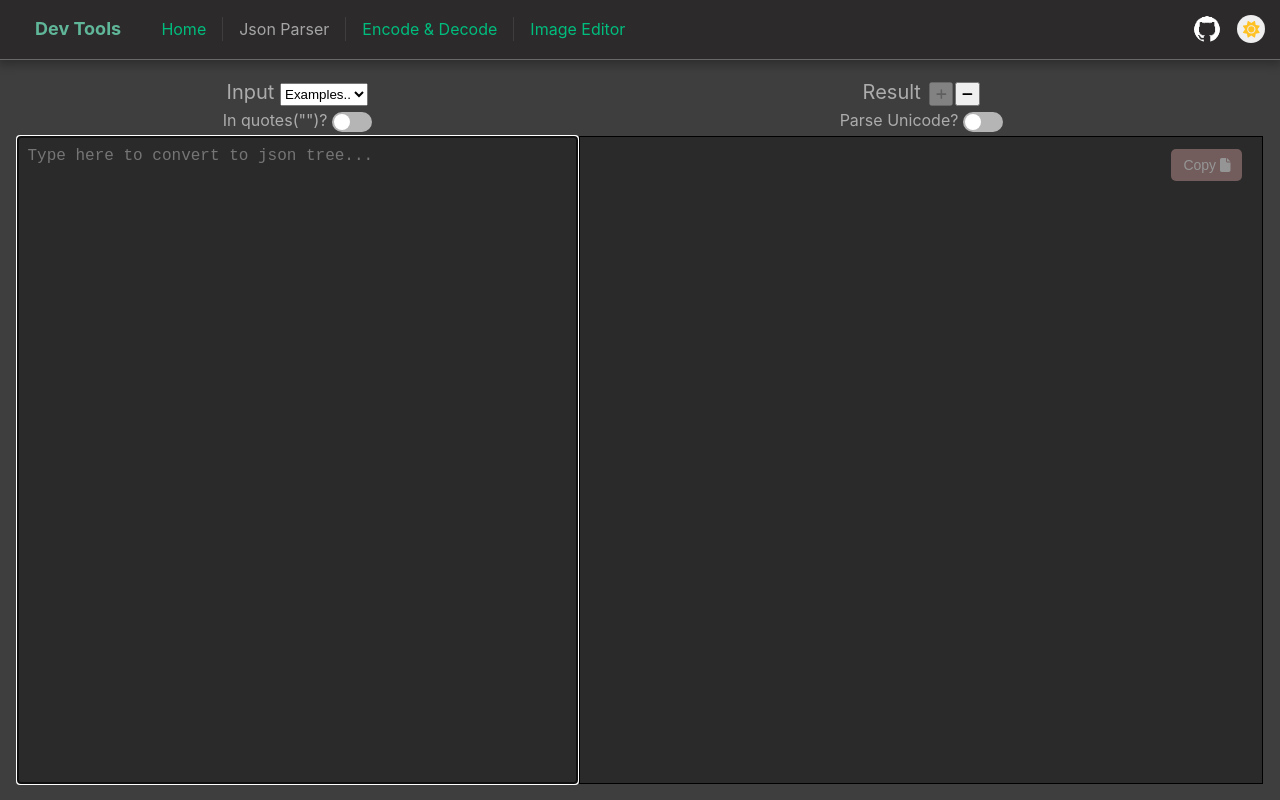
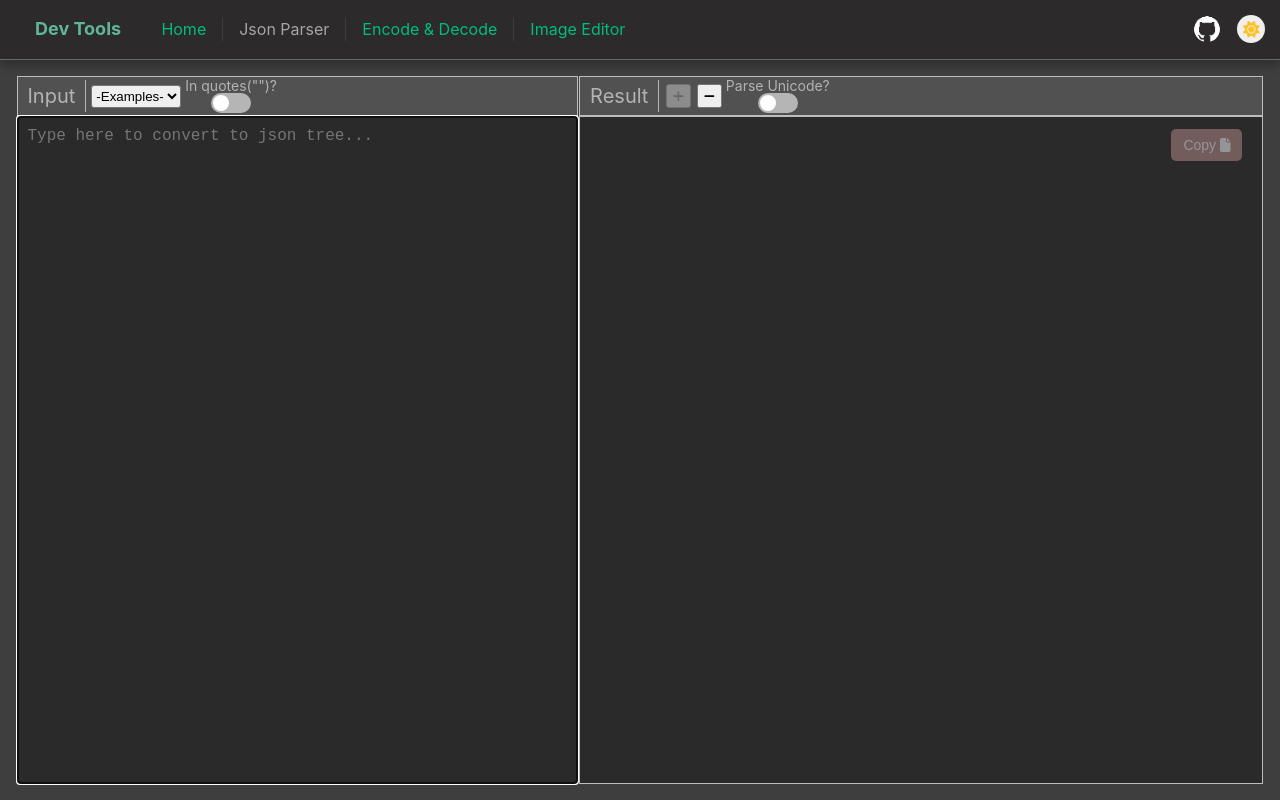
Before and after one commit to wangchristine/dev-tools, a Vue app: page /json-parser in a window 1280 px wide. Built offline with nearby package versions, Linux system fonts and the light colour scheme.

Commit message:
feat: change json parser style

```diff
--- a/src/components/CopiedBlock.vue
+++ b/src/components/CopiedBlock.vue
@@ -66,8 +66,8 @@ onUnmounted(() => {
 <style scoped>
 .result-div {
   color: var(--color-block-text3);
-  border: black 1px solid;
-  height: calc(100% - 60px);
+  border: var(--color-block-text1) 1px solid;
+  height: calc(100% - 40px);
   background-color: var(--color-block-background1);
   min-height: 100px;
 }
--- a/src/views/JsonView.vue
+++ b/src/views/JsonView.vue
@@ -180,10 +180,11 @@ const handleResize = () => {
 <template>
   <div class="container" ref="container">
     <div class="user-block" id="user-block" ref="userBlock">
-      <div class="block-title">
-        Input
+      <div class="title-block">
+        <div class="title">Input</div>
+        <div class="action">
           <select name="example" class="example" @change="selectExample($event)">
-          <option value="0" selected>Examples..</option>
+            <option value="0" selected>-Examples-</option>
             <option value="1">Data types</option>
             <option value="2">GCP log</option>
             <option value="3">Multi-level</option>
@@ -191,9 +192,10 @@ const handleResize = () => {
             <option value="5">Unicode</option>
           </select>
           <div class="radio-block">
-          In quotes("")?
+            <div class="title">In quotes("")?</div>
             <!-- Wrap by quotation("")? -->
             <SwitchCheckbox :is-checked="isQuotationChecked" @switch-checked="switchInQuotes" />
+          </div>
         </div>
       </div>
       <textarea
@@ -207,8 +209,9 @@ const handleResize = () => {
     <div class="result-block" id="result-block" ref="resultBlock">
       <div class="drag-block" id="drag-block" @mousedown="handleMouseDown"></div>
 
-      <div class="block-title">
-        Result
+      <div class="title-block">
+        <div class="title">Result</div>
+        <div class="action">
           <button
             class="all-open-control"
             data-text="Expand All"
@@ -226,8 +229,9 @@ const handleResize = () => {
             <FontAwesomeIcon :icon="['fas', 'minus']" size="sm" />
           </button>
           <div class="radio-block">
-          Parse Unicode?
+            <div class="title">Parse Unicode?</div>
             <SwitchCheckbox :is-checked="isUnicodeChecked" @switch-checked="switchUnicode" />
+          </div>
         </div>
       </div>
       <CopiedBlock
@@ -256,12 +260,12 @@ const handleResize = () => {
 
 .user-block {
   width: 45%;
-  min-width: 170px;
+  min-width: 270px;
 }
 
 .result-block {
   width: calc(55% - 2px);
-  min-width: 175px;
+  min-width: 270px;
 }
 
 .drag-block {
@@ -279,19 +283,44 @@ const handleResize = () => {
   border-width: 0 3px;
 }
 
-.block-title {
-  padding: 0 10px;
+.title-block {
+  display: flex;
+  align-items: center;
   font-size: 20px;
-  text-align: center;
-  height: 60px;
+  height: 40px;
+  width: 100%;
+  border: var(--color-block-text1) 1px solid;
+  background-color: var(--color-block-background2);
 }
 
-.block-title .example {
-  padding: 2px 0;
+.title-block > .title {
+  padding: 0 10px;
+  border-right: solid 1px;
 }
 
-.block-title .radio-block {
+.title-block .action {
+  display: flex;
+  align-items: center;
+  gap: 4px;
+  padding: 0 5px;
+  width: 100%;
+  height: 100%;
+}
+
+.title-block .action .example {
+  padding: 2px 0;
+  border-radius: 3px;
+  max-width: 95px;
+}
+
+.title-block .action .radio-block {
   font-size: 16px;
+  line-height: 1;
+  text-align: center;
+}
+
+.title-block .action .radio-block > .title {
+  font-size: 14px;
 }
 
 .all-open-control {
@@ -324,22 +353,15 @@ const handleResize = () => {
 
 .user-json {
   padding: 10px;
-  border: black 1px solid;
+  border: var(--color-block-text1) 1px solid;
   width: 100%;
-  height: calc(100% - 60px);
+  height: calc(100% - 40px);
   min-height: 100px;
   overflow-y: auto;
   resize: none;
   font-size: 16px;
   background-color: var(--color-block-background1);
   color: var(--color-block-text1);
-}
-
-.result-json {
-  color: var(--color-block-text3);
-  border: black 1px solid;
-  height: calc(100% - 60px);
-  background-color: var(--color-block-background1);
 }
 
 .tree-json {
```
Lines whose indentation alone changed are shown as unchanged.
